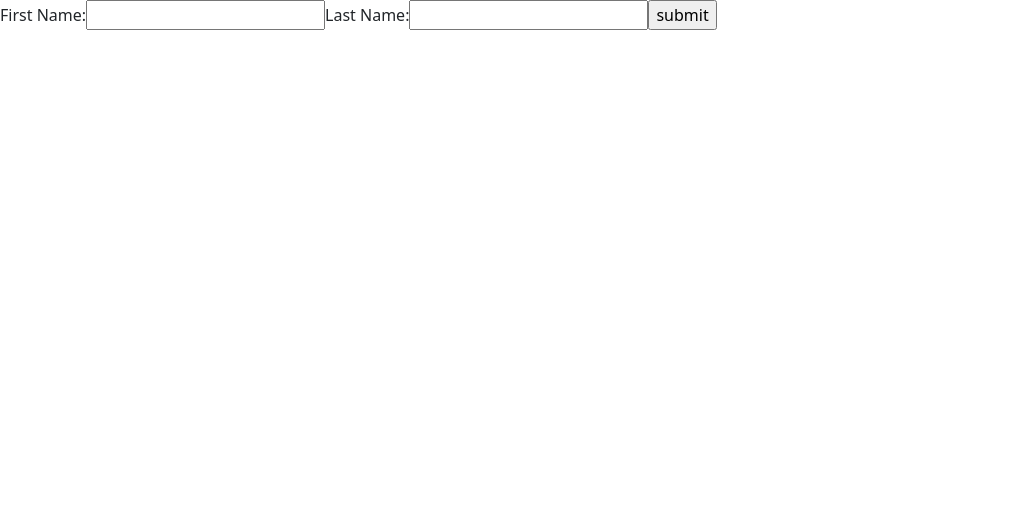
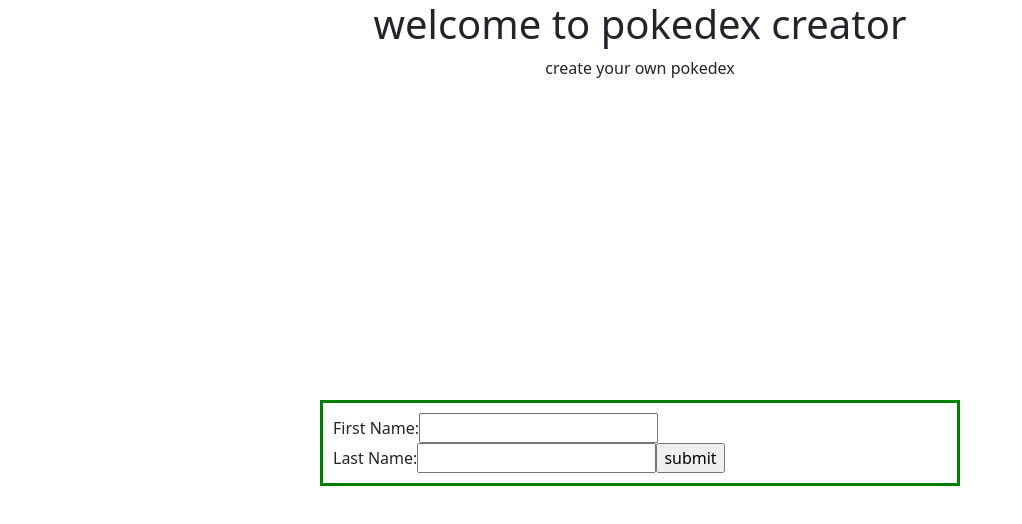
Before and after one commit to J2b2590/pokemonApi, a React (Create React App) app: page / in a window 1280 px wide. Shown: the top 524 px of the page, without its empty margins (0-1022 px from the left). Built offline with nearby package versions, Linux system fonts and the light colour scheme; no server answers.

Commit message:
added header

```diff
--- a/src/App.css
+++ b/src/App.css
@@ -1,3 +1,21 @@
 .container {
   display: flex; /* or inline-flex */
 }
+
+
+
+
+.login-form{
+  display: flex;
+  margin: auto;
+  width: 50%;
+  border: 3px solid green;
+  padding: 10px;
+  margin-top: 25%;
+}
+
+
+.header{
+  text-align: center;
+  margin: auto;
+}
--- a/src/App.js
+++ b/src/App.js
@@ -4,6 +4,7 @@ import { useEffect, useState } from "react";
 
 import Pokemon from "./components/pokemon";
 import PokemonView from "./components/pokemonView"
+import Header from "./components/header"
 import { Route, Switch } from "react-router";
 import Login from "./components/login"
 
@@ -36,7 +37,9 @@ function App() {
   }
 
   return (
-    <Switch>
+    <div>
+      <Header />
+      <Switch>
       <Route exact path="/" render={(props) => {
         return <Login grabLoginUsers={grabLoginUsers} history={props.history}/>
       }} />
@@ -53,6 +56,9 @@ function App() {
           return <PokemonView {...props} poke_mon={poke_mon}/>;
         }} />
     </Switch>
+
+   </div>
+
   );
 }
 
--- /dev/null
+++ b/src/components/header.js
@@ -0,0 +1,14 @@
+import "../App.css"
+
+
+
+const Header = () => {
+    return(
+        <div className="header">
+            <h1>welcome to pokedex creator</h1>
+            <p>create your own pokedex</p>
+        </div>
+    )
+}
+
+export default Header;
--- a/src/components/login.js
+++ b/src/components/login.js
@@ -1,4 +1,5 @@
 import { useForm } from 'react-hook-form'
+import "../App.css"
 
 
 const Login = (props) => {
@@ -9,17 +10,20 @@ const Login = (props) => {
         props.grabLoginUsers(e)
     }
     return (
-        <div>
+        <div className="login-form">
             <form onSubmit={handleSubmit(onSubmit)}  >
-                <lable>
+                <label>
                     First Name:
                     <input {...register("firstName")}  />
-                </lable>
-                <lable>
+                </label>
+                <label>
                     Last Name:
                     <input {...register("lastName")} />
-                </lable>
+                </label>
+
+                <label>
                 <input type="submit" value="submit"/>
+                </label>
             </form>
         </div>
     )
```
